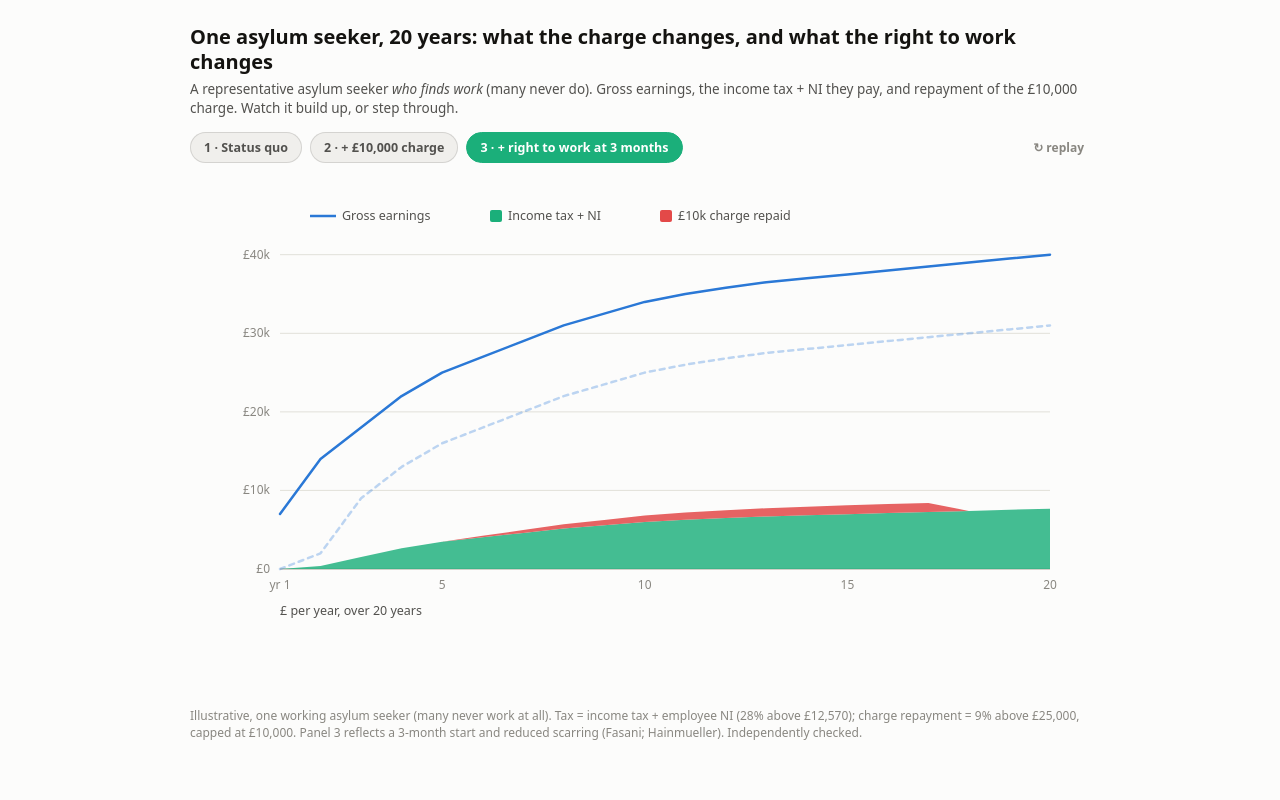
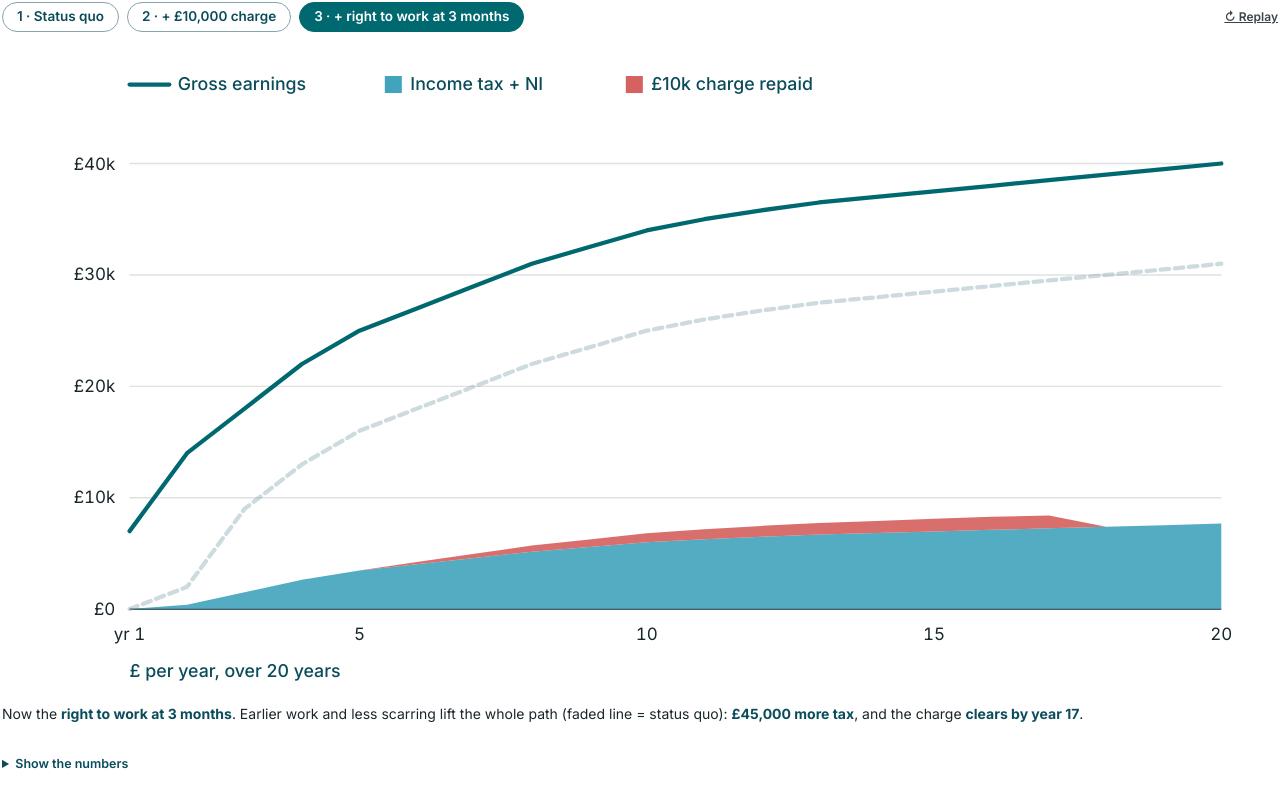
Before and after one commit to lcrawfurd/uk-asylum-right-to-work, a plain HTML site: page BOTEC-asylum-figure3.html in a window 1280 px wide. Drawn offline with Linux system fonts and the light colour scheme.

Commit message:
Rebuild Figure 1 interactive to CGD Interactive Toolkit standard
- CGD brand palette (Light Teal earnings / Blue tax / Red charge / Teal-gray ghost),
  Inter as the Sofia Pro stand-in
- iframe-inside build: no outer chrome, transparent background, no fixed height,
  CGD postMessage resize (to cgdev.org + preview parent)
- accessibility: keyboard step controls, visible focus, aria-pressed, reduced-motion,
  SVG title/desc, data-table fallback
- CGD analytics postMessage contract (interactive_name uk-asylum-charge-figure1) + TRACKING.md
- report embeds it on a light surface with a matching resize listener

Co-Authored-By: Claude Opus 4.8 <noreply@anthropic.com>

```diff
--- a/BOTEC-asylum-figure3.html
+++ b/BOTEC-asylum-figure3.html
@@ -3,117 +3,188 @@
 <head>
 <meta charset="utf-8">
 <meta name="viewport" content="width=device-width, initial-scale=1">
-<title>One asylum seeker, 20 years — earnings, the charge, and the right to work</title>
+<title>Asylum charge repayment over 20 years</title>
+<link rel="preconnect" href="https://fonts.googleapis.com">
+<link href="https://fonts.googleapis.com/css2?family=Inter:wght@400;500;600;700&display=swap" rel="stylesheet">
 <style>
-  :root{--surface:#fcfcfb;--text:#141310;--text2:#52514e;--muted:#898781;--grid:#e1e0d9;--baseline:#c3c2b7;
-    --earn:#2a78d6;--tax:#1baf7a;--charge:#e34948;--chip:#f0efec;--chipborder:rgba(11,11,11,.12);}
-  @media (prefers-color-scheme:dark){:root{--surface:#1a1a19;--text:#f2f1ea;--text2:#c3c2b7;--muted:#8f8d86;--grid:#2c2c2a;--baseline:#383835;
-    --earn:#3987e5;--tax:#199e70;--charge:#e66767;--chip:#242422;--chipborder:rgba(255,255,255,.14);}}
-  :root[data-theme="dark"]{--surface:#1a1a19;--text:#f2f1ea;--text2:#c3c2b7;--muted:#8f8d86;--grid:#2c2c2a;--baseline:#383835;--earn:#3987e5;--tax:#199e70;--charge:#e66767;--chip:#242422;--chipborder:rgba(255,255,255,.14);}
-  :root[data-theme="light"]{--surface:#fcfcfb;--text:#141310;--text2:#52514e;--muted:#898781;--grid:#e1e0d9;--baseline:#c3c2b7;--earn:#2a78d6;--tax:#1baf7a;--charge:#e34948;--chip:#f0efec;--chipborder:rgba(11,11,11,.12);}
-  html,body{margin:0;background:var(--surface);}
-  .wrap{font-family:system-ui,-apple-system,"Segoe UI",sans-serif;color:var(--text);max-width:900px;margin:0 auto;padding:24px 20px 30px;}
-  h1{font-size:20px;line-height:1.25;margin:0 0 6px;font-weight:650;}
-  .sub{font-size:13.5px;color:var(--text2);margin:0 0 14px;line-height:1.4;}
-  .controls{display:flex;flex-wrap:wrap;gap:8px;align-items:center;margin:0 0 6px;}
-  .step{font:600 12.5px system-ui,sans-serif;color:var(--text2);background:var(--chip);border:1px solid var(--chipborder);
-    border-radius:20px;padding:6px 13px;cursor:pointer;transition:background-color .15s,color .15s,border-color .15s;}
-  .step.active{color:#fff;background:var(--earn);border-color:var(--earn);}
-  .step.s2.active{background:var(--charge);border-color:var(--charge);}
-  .step.s3.active{background:var(--tax);border-color:var(--tax);}
-  .replay{margin-left:auto;font:600 12px system-ui;color:var(--muted);background:none;border:none;cursor:pointer;}
-  svg{width:100%;height:auto;display:block;overflow:visible;}
-  .tick{fill:var(--muted);font-size:12px;font-variant-numeric:tabular-nums;}
-  .axtitle{fill:var(--text2);font-size:12.5px;}
-  .legend{font-size:12.5px;fill:var(--text2);}
-  /* everything fades by opacity, driven by data-step */
-  .layer{transition:opacity .6s ease;}
-  .earnline{fill:none;stroke:var(--earn);stroke-width:2.5;stroke-linejoin:round;stroke-linecap:round;transition:opacity .6s ease;}
+  /* CGD brand tokens (cgd-brand-reference.md). Sofia Pro stand-in: Inter. */
+  :root{
+    --cgd-teal:#0B4C5B; --cgd-light-teal:#006970; --cgd-gold:#FFB52C; --cgd-blue:#2D99B5;
+    --cgd-teal-gray:#85A5AD; --cgd-dark-gray:#394649; --cgd-teal-black:#1A272A;
+    --cgd-light-gray:#DFE0E2; --cgd-red:#D15553;
+    --font:'Inter', system-ui, -apple-system, 'Segoe UI', sans-serif;
+  }
+  /* iframe-inside reset: no outer chrome, no root margin/padding, transparent bg */
+  *{box-sizing:border-box; margin:0; padding:0;}
+  html,body{background:transparent;}
+  body{font-family:var(--font); color:var(--cgd-teal-black); overflow-x:hidden;}
+  .pad{padding:2px 2px 6px;}                 /* internal spacing only */
+
+  .controls{display:flex; flex-wrap:wrap; gap:8px; align-items:center; margin-bottom:10px;}
+  .step{font:600 clamp(12px,1.6vw,13.5px)/1 var(--font); color:var(--cgd-teal);
+    background:#fff; border:1.5px solid var(--cgd-teal-gray); border-radius:22px;
+    padding:7px 14px; cursor:pointer;}
+  .step[aria-pressed="true"]{color:#fff; background:var(--cgd-light-teal); border-color:var(--cgd-light-teal);}
+  .step:focus-visible, .replay:focus-visible{outline:3px solid var(--cgd-gold); outline-offset:2px;}
+  .replay{margin-left:auto; font:600 12px var(--font); color:var(--cgd-dark-gray);
+    background:none; border:none; cursor:pointer; text-decoration:underline;}
+
+  svg{display:block; width:100%; height:auto; overflow:visible;}
+  .legend{font:500 clamp(11px,1.5vw,12.5px) var(--font); fill:var(--cgd-teal);}
+  .tick{font:400 clamp(10px,1.4vw,12px) var(--font); fill:var(--cgd-teal-black); font-variant-numeric:tabular-nums;}
+  .axlabel{font:500 clamp(11px,1.5vw,12.5px) var(--font); fill:var(--cgd-teal);}
+
+  /* series (CGD categorical/stoplight): earnings=Light Teal line, tax=Blue, charge=Red */
+  .earnline{fill:none; stroke:var(--cgd-light-teal); stroke-width:3; stroke-linejoin:round; stroke-linecap:round;}
+  .sqtax{fill:var(--cgd-blue);}  .ctax{fill:var(--cgd-blue);}
+  .chargeSQ,.chargeC{fill:var(--cgd-red);}
+  .grid{stroke:var(--cgd-light-gray); stroke-width:1;}
+  .baseline{stroke:var(--cgd-teal-black); stroke-width:1;}
+
+  /* build-up by step (opacity fades; honour reduced motion) */
+  .layer,.sqearn{transition:opacity .55s ease;}
   .chargeSQ,.chargeC,.ctax,.cearn{opacity:0;}
   [data-step="3"] .sqtax{opacity:0;}
-  [data-step="3"] .sqearn{opacity:.3;stroke-dasharray:5 5;}
+  [data-step="3"] .sqearn{opacity:.4; stroke:var(--cgd-teal-gray); stroke-dasharray:6 4;}
   [data-step="2"] .chargeSQ{opacity:.92;}
   [data-step="3"] .chargeC{opacity:.92;}
   [data-step="3"] .ctax{opacity:.9;}
   [data-step="3"] .cearn{opacity:1;}
-  .statwrap{margin-top:10px;min-height:46px;}
-  .stat{display:none;font-size:14px;line-height:1.4;color:var(--text);}
-  .stat b{font-weight:700;}
-  [data-step="1"] .stat.st1,[data-step="2"] .stat.st2,[data-step="3"] .stat.st3{display:block;}
-  .cap{font-size:12px;color:var(--muted);margin-top:12px;line-height:1.45;}
+  @media (prefers-reduced-motion: reduce){ .layer,.sqearn{transition:none;} }
+
+  .note{margin-top:10px; font:400 clamp(13px,1.7vw,14px)/1.4 var(--font); color:var(--cgd-teal-black); min-height:44px;}
+  .note strong{font-weight:700; color:var(--cgd-teal);}
+  details.data{margin-top:8px; font:400 12.5px var(--font); color:var(--cgd-dark-gray);}
+  details.data summary{cursor:pointer; color:var(--cgd-teal); font-weight:600;}
+  details.data table{border-collapse:collapse; margin-top:8px; font-variant-numeric:tabular-nums;}
+  details.data th, details.data td{border:1px solid var(--cgd-light-gray); padding:5px 9px; text-align:left;}
+  details.data th{color:var(--cgd-teal); font-weight:600;}
+  .visually-hidden{position:absolute; width:1px; height:1px; overflow:hidden; clip:rect(0 0 0 0); white-space:nowrap;}
 </style>
 </head>
 <body>
-<div class="wrap">
-  <h1>One asylum seeker, 20 years: what the charge changes, and what the right to work changes</h1>
-  <p class="sub">A representative asylum seeker <em>who finds work</em> (many never do). Gross earnings, the income tax + NI they pay, and repayment of the £10,000 charge. Watch it build up, or step through.</p>
-
-  <div class="controls" id="ctl">
-    <button class="step s1 active" data-s="1" aria-current="true">1 · Status quo</button>
-    <button class="step s2" data-s="2">2 · + £10,000 charge</button>
-    <button class="step s3" data-s="3">3 · + right to work at 3 months</button>
-    <button class="replay" id="replay">↻ replay</button>
+<div class="pad">
+  <div class="controls" role="group" aria-label="Choose which scenario to show">
+    <button type="button" class="step" data-s="1" aria-pressed="true">1 · Status quo</button>
+    <button type="button" class="step" data-s="2" aria-pressed="false">2 · + £10,000 charge</button>
+    <button type="button" class="step" data-s="3" aria-pressed="false">3 · + right to work at 3 months</button>
+    <button type="button" class="replay" id="replay">↻ Replay</button>
   </div>
 
   <div id="fig" data-step="1">
-  <svg viewBox="0 0 900 470" role="img" aria-label="Animated chart. Step 1: gross earnings rise to £31k over 20 years, paying £59k tax. Step 2: the £10,000 charge recovers only £3,300. Step 3: with the right to work, earnings rise to £40k, £45k more tax, and the charge clears by year 17.">
-    <g stroke="var(--grid)" stroke-width="1">
-      <line x1="90" y1="321.4" x2="860" y2="321.4"/><line x1="90" y1="242.9" x2="860" y2="242.9"/>
-      <line x1="90" y1="164.3" x2="860" y2="164.3"/><line x1="90" y1="85.7" x2="860" y2="85.7"/>
-    </g>
+  <svg viewBox="0 0 900 460" role="img" aria-labelledby="figTitle figDesc">
+    <title id="figTitle">One asylum seeker's earnings, tax, and £10,000 charge repayment over 20 years</title>
+    <desc id="figDesc">Step 1, status quo: gross earnings rise to about £31,000, paying £59,000 in tax over 20 years. Step 2 adds the £10,000 charge, which recovers only £3,300. Step 3, with the right to work at three months, earnings rise to £40,000, £45,000 more tax is paid, and the charge clears by year 17.</desc>
+
+    <!-- legend -->
+    <line x1="90" y1="30" x2="118" y2="30" class="earnline"/><text class="legend" x="124" y="34">Gross earnings</text>
+    <rect x="270" y="24" width="12" height="12" class="ctax"/><text class="legend" x="288" y="34">Income tax + NI</text>
+    <rect x="440" y="24" width="12" height="12" class="chargeC"/><text class="legend" x="458" y="34">£10k charge repaid</text>
+
+    <!-- gridlines + axes -->
+    <g><line class="grid" x1="90" y1="321.4" x2="860" y2="321.4"/><line class="grid" x1="90" y1="242.9" x2="860" y2="242.9"/><line class="grid" x1="90" y1="164.3" x2="860" y2="164.3"/><line class="grid" x1="90" y1="85.7" x2="860" y2="85.7"/></g>
     <g class="tick" text-anchor="end"><text x="80" y="404">£0</text><text x="80" y="325">£10k</text><text x="80" y="247">£20k</text><text x="80" y="168">£30k</text><text x="80" y="90">£40k</text></g>
-    <line x1="90" y1="400" x2="860" y2="400" stroke="var(--baseline)" stroke-width="1.5"/>
-    <g class="tick" text-anchor="middle"><text x="90" y="420">yr 1</text><text x="252.1" y="420">5</text><text x="454.7" y="420">10</text><text x="657.4" y="420">15</text><text x="860" y="420">20</text></g>
+    <line class="baseline" x1="90" y1="400" x2="860" y2="400"/>
+    <g class="tick" text-anchor="middle"><text x="90" y="422">yr 1</text><text x="252.1" y="422">5</text><text x="454.7" y="422">10</text><text x="657.4" y="422">15</text><text x="860" y="422">20</text></g>
+    <text class="axlabel" x="90" y="448">£ per year, over 20 years</text>
 
-    <line x1="120" y1="47" x2="146" y2="47" stroke="var(--earn)" stroke-width="2.5"/><text class="legend" x="152" y="51">Gross earnings</text>
-    <rect x="300" y="41" width="12" height="12" rx="2" fill="var(--tax)"/><text class="legend" x="318" y="51">Income tax + NI</text>
-    <rect x="470" y="41" width="12" height="12" rx="2" fill="var(--charge)"/><text class="legend" x="488" y="51">£10k charge repaid</text>
-
-    <polygon class="layer sqtax" fill="var(--tax)" fill-opacity="0.9" points="90.0,400.0 90.0,400.0 130.5,400.0 171.1,400.0 211.6,399.1 252.1,392.5 292.6,388.1 333.2,383.7 373.7,379.3 414.2,376.0 454.7,372.7 495.3,370.5 535.8,368.7 576.3,367.2 616.8,366.1 657.4,365.0 697.9,363.9 738.4,362.8 778.9,361.7 819.5,360.6 860.0,359.5 860.0,400.0"/>
-    <polygon class="layer chargeSQ" fill="var(--charge)" fill-opacity="0.92" points="90.0,400.0 130.5,400.0 171.1,400.0 211.6,399.1 252.1,392.5 292.6,388.1 333.2,383.7 373.7,379.3 414.2,376.0 454.7,372.7 495.3,369.8 535.8,367.4 576.3,365.4 616.8,363.9 657.4,362.5 697.9,361.0 738.4,359.6 778.9,358.1 819.5,356.7 860.0,355.2 860.0,359.5 819.5,360.6 778.9,361.7 738.4,362.8 697.9,363.9 657.4,365.0 616.8,366.1 576.3,367.2 535.8,368.7 495.3,370.5 454.7,372.7 414.2,376.0 373.7,379.3 333.2,383.7 292.6,388.1 252.1,392.5 211.6,399.1 171.1,400.0 130.5,400.0 90.0,400.0"/>
-
-    <polygon class="layer ctax" fill="var(--tax)" fill-opacity="0.9" points="90.0,400.0 90.0,400.0 130.5,396.9 171.1,388.1 211.6,379.3 252.1,372.7 292.6,368.3 333.2,363.9 373.7,359.5 414.2,356.2 454.7,352.9 495.3,350.7 535.8,348.9 576.3,347.4 616.8,346.3 657.4,345.2 697.9,344.1 738.4,343.0 778.9,341.9 819.5,340.8 860.0,339.7 860.0,400.0"/>
-    <polygon class="layer chargeC" fill="var(--charge)" fill-opacity="0.92" points="90.0,400.0 130.5,396.9 171.1,388.1 211.6,379.3 252.1,372.7 292.6,366.8 333.2,361.0 373.7,355.2 414.2,350.9 454.7,346.5 495.3,343.6 535.8,341.3 576.3,339.2 616.8,337.8 657.4,336.3 697.9,334.9 738.4,333.9 778.9,341.9 819.5,340.8 860.0,339.7 860.0,339.7 819.5,340.8 778.9,341.9 738.4,343.0 697.9,344.1 657.4,345.2 616.8,346.3 576.3,347.4 535.8,348.9 495.3,350.7 454.7,352.9 414.2,356.2 373.7,359.5 333.2,363.9 292.6,368.3 252.1,372.7 211.6,379.3 171.1,388.1 130.5,396.9 90.0,400.0"/>
-
-    <!-- status-quo earnings (becomes faded ghost at step 3), then right-to-work earnings on top -->
+    <!-- status-quo tax + charge -->
+    <polygon class="layer sqtax" fill-opacity="0.9" points="90.0,400.0 90.0,400.0 130.5,400.0 171.1,400.0 211.6,399.1 252.1,392.5 292.6,388.1 333.2,383.7 373.7,379.3 414.2,376.0 454.7,372.7 495.3,370.5 535.8,368.7 576.3,367.2 616.8,366.1 657.4,365.0 697.9,363.9 738.4,362.8 778.9,361.7 819.5,360.6 860.0,359.5 860.0,400.0"/>
+    <polygon class="layer chargeSQ" fill-opacity="0.92" points="90.0,400.0 130.5,400.0 171.1,400.0 211.6,399.1 252.1,392.5 292.6,388.1 333.2,383.7 373.7,379.3 414.2,376.0 454.7,372.7 495.3,369.8 535.8,367.4 576.3,365.4 616.8,363.9 657.4,362.5 697.9,361.0 738.4,359.6 778.9,358.1 819.5,356.7 860.0,355.2 860.0,359.5 819.5,360.6 778.9,361.7 738.4,362.8 697.9,363.9 657.4,365.0 616.8,366.1 576.3,367.2 535.8,368.7 495.3,370.5 454.7,372.7 414.2,376.0 373.7,379.3 333.2,383.7 292.6,388.1 252.1,392.5 211.6,399.1 171.1,400.0 130.5,400.0 90.0,400.0"/>
+    <!-- right-to-work tax + charge -->
+    <polygon class="layer ctax" fill-opacity="0.9" points="90.0,400.0 90.0,400.0 130.5,396.9 171.1,388.1 211.6,379.3 252.1,372.7 292.6,368.3 333.2,363.9 373.7,359.5 414.2,356.2 454.7,352.9 495.3,350.7 535.8,348.9 576.3,347.4 616.8,346.3 657.4,345.2 697.9,344.1 738.4,343.0 778.9,341.9 819.5,340.8 860.0,339.7 860.0,400.0"/>
+    <polygon class="layer chargeC" fill-opacity="0.92" points="90.0,400.0 130.5,396.9 171.1,388.1 211.6,379.3 252.1,372.7 292.6,366.8 333.2,361.0 373.7,355.2 414.2,350.9 454.7,346.5 495.3,343.6 535.8,341.3 576.3,339.2 616.8,337.8 657.4,336.3 697.9,334.9 738.4,333.9 778.9,341.9 819.5,340.8 860.0,339.7 860.0,339.7 819.5,340.8 778.9,341.9 738.4,343.0 697.9,344.1 657.4,345.2 616.8,346.3 576.3,347.4 535.8,348.9 495.3,350.7 454.7,352.9 414.2,356.2 373.7,359.5 333.2,363.9 292.6,368.3 252.1,372.7 211.6,379.3 171.1,388.1 130.5,396.9 90.0,400.0"/>
+    <!-- earnings lines (status quo becomes faded ghost at step 3; right-to-work on top) -->
     <polyline class="sqearn earnline" points="90.0,400.0 130.5,384.3 171.1,329.3 211.6,297.9 252.1,274.3 292.6,258.6 333.2,242.9 373.7,227.1 414.2,215.4 454.7,203.6 495.3,195.7 535.8,189.4 576.3,183.9 616.8,180.0 657.4,176.1 697.9,172.1 738.4,168.2 778.9,164.3 819.5,160.4 860.0,156.4"/>
-    <polyline class="cearn earnline" points="90.0,345.0 130.5,290.0 171.1,258.6 211.6,227.1 252.1,203.6 292.6,187.9 333.2,172.1 373.7,156.4 414.2,144.6 454.7,132.9 495.3,125.0 535.8,118.7 576.3,113.2 616.8,109.3 657.4,105.4 697.9,101.4 738.4,97.5 778.9,93.6 819.5,89.6 860.0,85.7"/>
-
-    <text class="axtitle" x="90" y="446">£ per year, over 20 years</text>
+    <polyline class="layer cearn earnline" points="90.0,345.0 130.5,290.0 171.1,258.6 211.6,227.1 252.1,203.6 292.6,187.9 333.2,172.1 373.7,156.4 414.2,144.6 454.7,132.9 495.3,125.0 535.8,118.7 576.3,113.2 616.8,109.3 657.4,105.4 697.9,101.4 738.4,97.5 778.9,93.6 819.5,89.6 860.0,85.7"/>
   </svg>
   </div>
 
-  <div class="statwrap">
-    <p class="stat st1">Status quo — the 12-month work ban. Over 20 years this worker pays <b>£59k in income tax and NI</b> (green). No charge yet.</p>
-    <p class="stat st2">Now add the £10,000 charge (red). Earnings and tax are <b>unchanged</b> — the charge doesn't help anyone earn. It recovers just <b>£3.3k of £10k</b> after 20 years; £6.7k is written off.</p>
-    <p class="stat st3">Now give them the <b>right to work at 3 months</b>. Earlier work and less scarring lift the whole path (faded line = status quo): <b>£45k more tax</b>, and the charge <b>clears by year 17</b>.</p>
-  </div>
+  <p class="note" id="note" aria-live="polite"></p>
 
-  <p class="cap">Illustrative, one working asylum seeker (many never work at all). Tax = income tax + employee NI (28% above £12,570); charge repayment = 9% above £25,000, capped at £10,000. Panel 3 reflects a 3-month start and reduced scarring (Fasani; Hainmueller). Independently checked.</p>
+  <details class="data">
+    <summary>Show the numbers</summary>
+    <table>
+      <thead><tr><th>Scenario</th><th>20-yr tax paid</th><th>£10k charge repaid</th></tr></thead>
+      <tbody>
+        <tr><td>1 · Status quo</td><td>£59,000</td><td>—</td></tr>
+        <tr><td>2 · + £10,000 charge</td><td>£59,000</td><td>£3,300 (of £10,000)</td></tr>
+        <tr><td>3 · + right to work at 3 months</td><td>£104,000</td><td>£10,000 (cleared by year 17)</td></tr>
+      </tbody>
+    </table>
+    <p style="margin-top:6px">Illustrative, one working asylum seeker (many never work at all). Tax = income tax + employee NI (28% above £12,570); charge repayment = 9% above £25,000, capped at £10,000.</p>
+  </details>
 </div>
 
 <script>
+/* CGD analytics postMessage utility (analytics-tracking-standard.md) */
 (function(){
-  var fig=document.getElementById('fig'), ctl=document.getElementById('ctl'),
-      btns=[].slice.call(ctl.querySelectorAll('.step')), timer=null, played=false;
+  var PARENT_ORIGIN='https://www.cgdev.org';
+  var NAME=window.CGD_INTERACTIVE_NAME||'uk-asylum-charge-figure1';
+  var VALID=new Set(['filter','preset','detail_open','detail_close','view_control','navigate','compare','external_link','download']);
+  var viewed=false;
+  function send(ev,p){ if(window.parent) window.parent.postMessage(Object.assign({type:'cgd_analytics',event:ev},p),PARENT_ORIGIN); }
+  window.CGDTracking={
+    trackView:function(){ if(viewed)return; viewed=true; send('interactive_view',{interactive_name:NAME}); },
+    trackEngagement:function(t,l,v){ if(!VALID.has(t))return; var p={interactive_name:NAME,action_type:t,action_label:l};
+      if(v!==undefined&&v!==null&&v!=='') p.action_value=String(v); send('interactive_engagement',p); }
+  };
+})();
+</script>
+
+<script>
+/* CGD iframe-resize (interactive-coding-standard.md). Posts to cgdev.org and, for
+   preview, to the actual parent origin (github.io) so the embed self-sizes there too. */
+(function(){
+  var origins=['https://www.cgdev.org'];
+  try{ var ref=document.referrer && new URL(document.referrer).origin;
+       if(ref && /^https:/.test(ref) && origins.indexOf(ref)===-1) origins.push(ref); }catch(e){}
+  var last=-1;
+  function report(){ var h=Math.ceil(document.body.getBoundingClientRect().height);
+    if(h<=0||h===last) return; last=h;
+    origins.forEach(function(o){ window.parent.postMessage({type:'cgd-iframe-resize',height:h}, o); }); }
+  window.addEventListener('load',report);
+  if(document.fonts&&document.fonts.ready) document.fonts.ready.then(report);
+  if(window.ResizeObserver) new ResizeObserver(report).observe(document.body); else window.addEventListener('resize',report);
+})();
+</script>
+
+<script>
+/* step controller */
+(function(){
+  var fig=document.getElementById('fig'), note=document.getElementById('note'),
+      btns=[].slice.call(document.querySelectorAll('.step')),
+      reduce=window.matchMedia && window.matchMedia('(prefers-reduced-motion: reduce)').matches,
+      timer=null, played=false;
+  var NOTES={
+    1:'Status quo — the 12-month work ban. Over 20 years this worker pays <strong>£59,000 in income tax and NI</strong>. No charge yet.',
+    2:'Now add the £10,000 charge. Earnings and tax are <strong>unchanged</strong> — the charge doesn’t help anyone earn. It recovers just <strong>£3,300 of £10,000</strong> after 20 years.',
+    3:'Now the <strong>right to work at 3 months</strong>. Earlier work and less scarring lift the whole path (faded line = status quo): <strong>£45,000 more tax</strong>, and the charge <strong>clears by year 17</strong>.'
+  };
   function setStep(n){
     fig.dataset.step=String(n);
-    btns.forEach(function(b){ var on=b.dataset.s===String(n); b.classList.toggle('active',on); b.setAttribute('aria-current', on?'true':'false'); });
+    btns.forEach(function(b){ b.setAttribute('aria-pressed', b.dataset.s===String(n)?'true':'false'); });
+    note.innerHTML=NOTES[n];
   }
-  function play(){
-    clearTimeout(timer); setStep(1);
+  function play(){ clearTimeout(timer); setStep(1);
+    if(reduce) return;                      // honour reduced motion: no auto-sequence
     timer=setTimeout(function(){ setStep(2);
       timer=setTimeout(function(){ setStep(3); },1800); },1800);
   }
-  btns.forEach(function(b){ b.addEventListener('click',function(){ clearTimeout(timer); played=true; setStep(+b.dataset.s); }); });
-  document.getElementById('replay').addEventListener('click',function(){ played=true; play(); });
-  function maybePlay(){ if(played) return; var r=fig.getBoundingClientRect(); if(r.top < (window.innerHeight||800)*0.85 && r.bottom>0){ played=true; play(); } }
+  btns.forEach(function(b){ b.addEventListener('click',function(){
+    clearTimeout(timer); played=true; setStep(+b.dataset.s);
+    CGDTracking.trackEngagement('navigate','scenario_step', b.textContent.trim());
+  }); });
+  document.getElementById('replay').addEventListener('click',function(){
+    played=true; play(); CGDTracking.trackEngagement('view_control','replay');
+  });
+  function maybePlay(){ if(played) return; var r=fig.getBoundingClientRect();
+    if(r.top < (window.innerHeight||800)*0.85 && r.bottom>0){ played=true; play(); } }
   if('IntersectionObserver' in window){
-    var io=new IntersectionObserver(function(es){ es.forEach(function(e){ if(e.isIntersecting && !played){ played=true; play(); } }); },{threshold:.35});
-    io.observe(fig);
+    new IntersectionObserver(function(es){ es.forEach(function(e){ if(e.isIntersecting&&!played){ played=true; play(); } }); },{threshold:.35}).observe(fig);
   }
-  maybePlay();                          // play now if already in view (standalone page)
-  setTimeout(maybePlay,300);            // and once more after layout settles
+  setStep(1); maybePlay(); setTimeout(maybePlay,300);
+  CGDTracking.trackView();
 })();
 </script>
 </body>
```
Also changed, not shown: index.html (+15 -1 lines), 2 other files.
